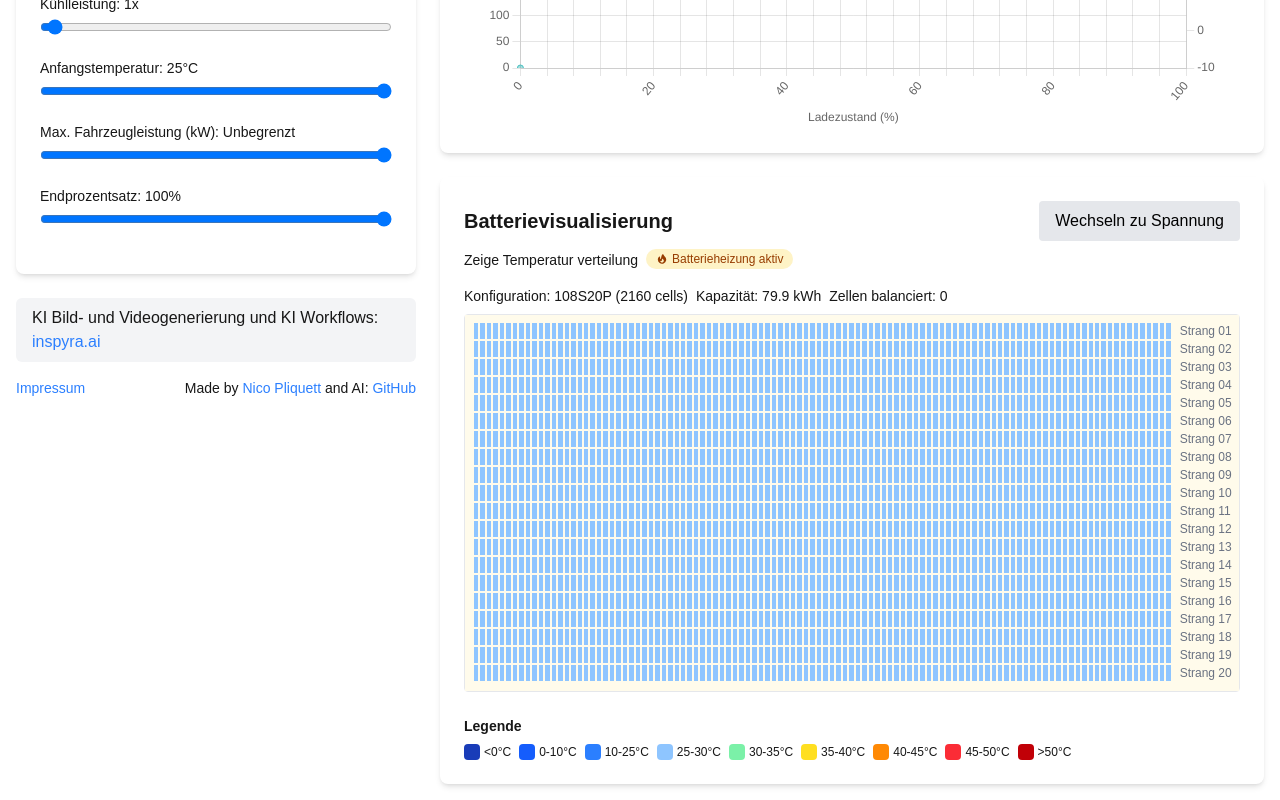
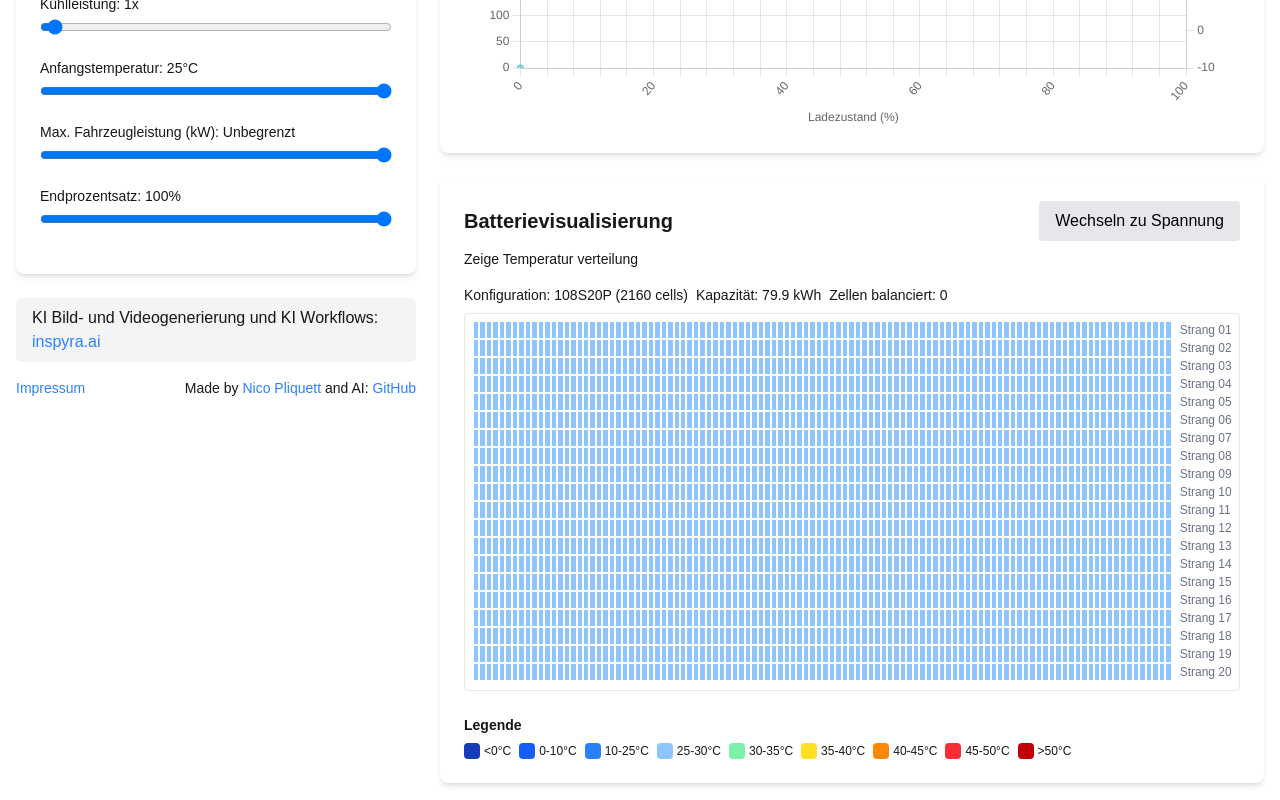
Before and after one commit to NicoPli/ev-battery-sim, a Next.js app: page / in a window 1280 px wide. Shown: the part 568-1368 px from the top of the page. Built offline with nearby package versions, Linux system fonts and the light colour scheme.

Commit message:
Fix: hide Battery Heating Icon on page reload

```diff
--- a/app/page.tsx
+++ b/app/page.tsx
@@ -27,7 +27,7 @@ export default function Home() {
       batterySize: 80,
       maxCarPower: null,
       initialTemperature: 25,
-      batteryHeatingEnabled: true,
+      batteryHeatingEnabled: false,
       endPercentage: 100
     };
 
```
